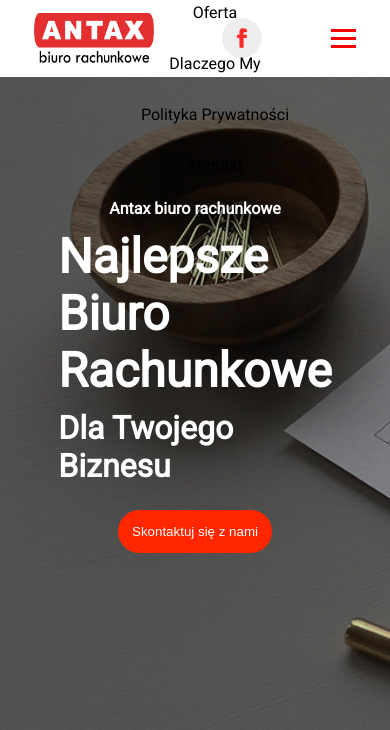
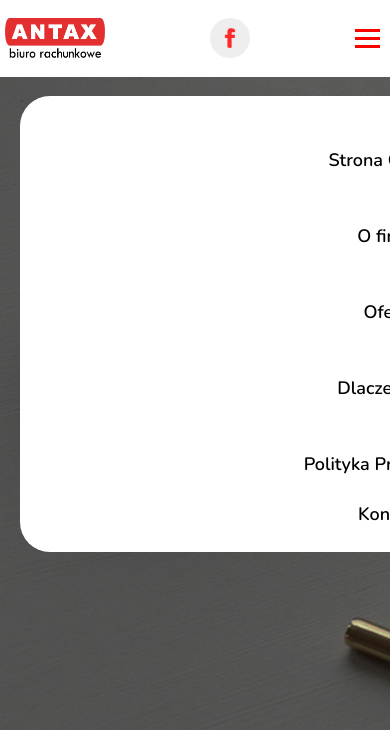
Before and after one commit to kuc-lukasz/brand-project-one-page, a plain HTML site: page index.html in a window 390 px wide. Drawn offline with nearby package versions, Linux system fonts and the light colour scheme; a web font is replaced by a local one.

Commit message:
main page is done, add responsive to mobile

```diff
--- a/index.css
+++ b/index.css
@@ -1,26 +1,13 @@
-@import url('https://fonts.googleapis.com/css2?family=Qahiri&family=Roboto:wght@100;400&display=swap');
+@import url('https://fonts.googleapis.com/css2?family=Nunito:wght@400;600&display=swap');
 
 html {
-    font-family: 'Roboto', sans-serif;
+    font-family: 'Nunito', sans-serif;
 }
 
 body {
-
     padding: 0;
     margin: 0;
     box-sizing: border-box;
-
-
-}
-#main-content{
-    color: white;
-    grid-row: 2/3;
-    grid-column: 2/3;
-    display: flex;
-    align-items: center;
-    flex-direction: column;
-    justify-content: center;
-
 }
 
 #main-page{
@@ -31,12 +18,13 @@ body {
     background-repeat:no-repeat;
     background-size: cover;
     min-height: 100vh;
+}
 
-}
 #brand-logo{
     width:120px;
     height: 50px;
     /* margin: 20px 200px 20px 50px; */
+    margin-left: 60px;
 }
 #sm-logo{
     width: 20px;
@@ -45,34 +33,65 @@ min-height: 100vh;
     border-radius: 50%;
     /* margin: 20px 50px 20px 200px; */
     padding: 10px;
+    margin-right: 60px;
+}
+
+#main-header{
+    grid-row: 1/2;
+    grid-column: 1/4 ;
+    max-height: 140px;
+    display: flex;
+    justify-content: space-between;
+    align-items: center;
+    background-color: white;
+    font-weight: bold;
+    position: sticky;
+    top: 0;
+}
+#main-content{
+    color: white;
+    grid-row: 2/3;
+    grid-column: 2/3;
+    display: flex;
+    align-items: center;
+    flex-direction: column;
+    justify-content: center;
+    text-align: center;
 
 }
-#main-header{
+.nav-menu{
+    margin: 20px;
+    padding: 10px;
+}
+.nav-item{
 
-    grid-row: 1/2;
-    grid-column: 1/4 ;
-    display: flex;
-    justify-content: space-around;
-    align-items: center;
-    background-color: white;
 }
-#main-header > h4:hover{
+.nav-link{
+    text-decoration: none;
+    color: black;
+    font-size: 18px;
+    padding: 10px;
+}
+.nav-link:hover{
     background-color: rgb(255, 38, 0);
-    padding: 7px;
-    border-radius: 50px;
+    padding: 10px;
+    border-radius: 20px;
     color: white;
+
 }
+
 #hamburger {
     display: none;
 }
+
 .nav-menu{
     display: flex;
     justify-content: space-around;
     align-items: center;
 }
+
 li {
     list-style: none;
-
     margin: 1rem;
 }
 .bar {
@@ -105,21 +124,51 @@ button{
         font-weight: bold;
     }
 
+@media  (max-width: 1100px){
+    .nav-menu {
+        display: flex;
+        justify-content: flex-start;
+        flex-wrap: wrap;
+    }
 
-@media  (max-width: 768px) {
+
+
+    }
+@media  (max-width: 815px) {
     .nav-menu{
         position: fixed;
+        right: -100%;
+        top: 6rem;
         flex-direction: column;
-        width: 100%;
+        background-color: #fff;
+        width: -webkit-fill-available;
+        border-radius: 30px;
+        margin-top: 0%;
         text-align: center;
-        transition: 0.3s;
+        transition-duration: 0.5s;
+
+    }
+    #main-content{
+        margin-top: -75px;
     }
     .nav-menu.active{
-        left: 0;
+        right: 0;
+    }
+    #brand-logo{
+        width:100px;
+        height: 40px;
+        /* margin: 20px 200px 20px 50px; */
+        margin-left: 5px;
+    }
+    #sm-logo{
+        padding: 10px;
+        margin:0px;
+
     }
     #hamburger {
         display: block;
         cursor: pointer;
+        margin-right: 10px;
     }
 
     }
--- a/index.html
+++ b/index.html
@@ -15,15 +15,23 @@
             <img id="brand-logo" src="/images/logo.png">
 
             <ul class="nav-menu">
-            <li class="nav-item" >Strona Główna</li>
-            <li class="nav-item">O firmie</li>
-            <li class="nav-item">Oferta</li>
-            <li class="nav-item">Dlaczego My</li>
-            <li class="nav-item">Polityka Prywatności</li>
-            <li class="nav-item">Kontakt</h4>
-        </ul>
+                <li class="nav-item"></li>
+                <a href="#" class="nav-link">Strona Główna</a>
+                <li class="nav-item"></li>
+                <a href="#" class="nav-link">O firmie</a>
+                <li class="nav-item"></li>
+                <a href="#" class="nav-link">Oferta</a>
+                <li class="nav-item"></li>
+                <a href="#" class="nav-link">Dlaczego My</a>
+                <li class="nav-item"></li>
+                <a href="#" class="nav-link">Polityka Prywatności</a>
+                <li class="nav-item">
+                    </h4>
+                    <a href="#" class="nav-link">Kontakt</a>
+            </ul>
             <img id="sm-logo" src="/images/iconmonstr-facebook-1-240.png">
-            <div id="hamburger">
+
+            <div alt="" id="hamburger">
                 <span class="bar"></span>
                 <span class="bar"></span>
                 <span class="bar"></span>
@@ -36,6 +44,8 @@
             <h1 class="center-text main-content-margins-child">Najlepsze Biuro Rachunkowe</h1>
             <h1 class="main-content-margins-child">Dla Twojego Biznesu</h1>
             <button>Skontaktuj się z nami</button>
+            <p>
+            </p>
 
 
         </main>
--- a/main.js
+++ b/main.js
@@ -1,7 +1,11 @@
 const hamburgerBtn = document.querySelector("#hamburger")
+const navMenu = document.querySelector(".nav-menu")
 
 function mobile () {
+    hamburgerBtn.classList.toggle("active");
+    navMenu.classList.toggle("active");
     console.log('dziala')
+
 }
 
 hamburgerBtn.addEventListener('click', mobile)
```
Lines whose indentation alone changed are shown as unchanged.
